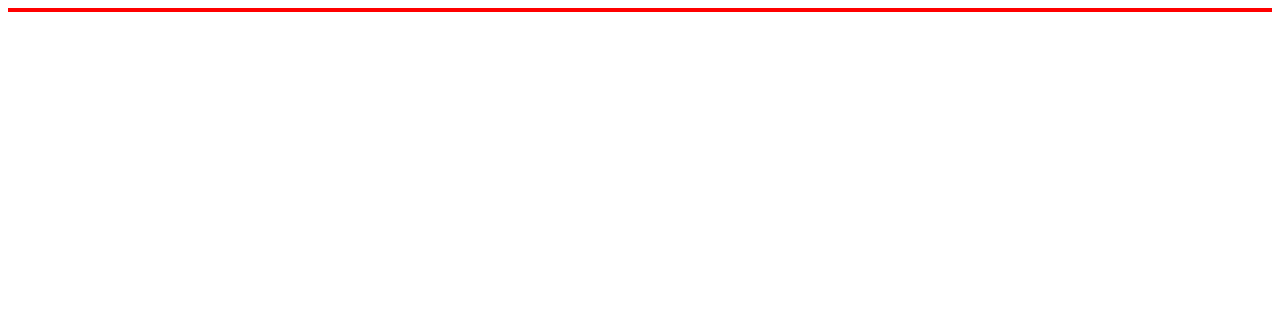
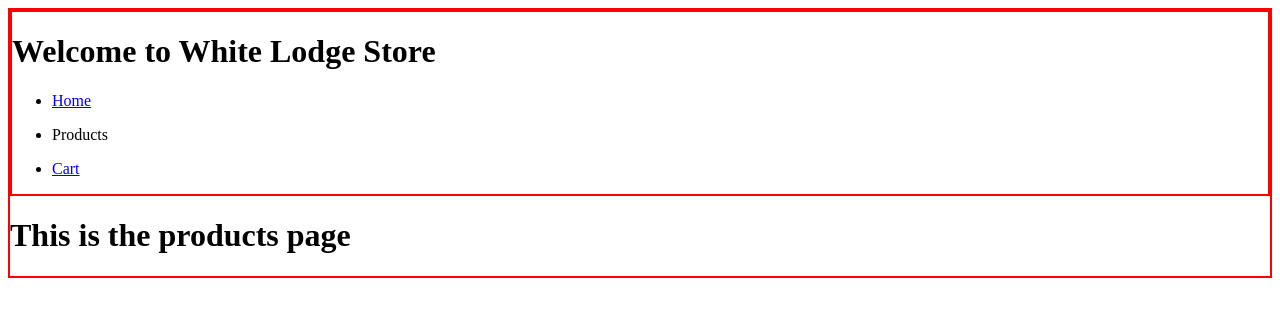
Before and after one commit to capitan-beto/shopping-cart, a React (Vite) app: page /Products in a window 1280 px wide. Before the commit this address had no page. Shown: the top 316 px of the page. Built offline with nearby package versions, Linux system fonts and the light colour scheme.

Commit message:
Change name of items section to products

```diff
--- a/src/assets/Routes.tsx
+++ b/src/assets/Routes.tsx
@@ -1,14 +1,14 @@
 import { BrowserRouter, Routes, Route } from "react-router-dom";
 import Home from "../components/Home";
-import Items from "../components/Items";
 import Cart from "../components/Cart";
+import Products from "../components/Products";
 
 const Routing = () => {
     return (
         <BrowserRouter>
             <Routes>
                 <Route path="/" element={<Home />} />
-                <Route path="/Items" element={<Items />} />
+                <Route path="/Products" element={<Products />} />
                 <Route path="/Cart" element={<Cart />} />
             </Routes>
         </BrowserRouter>
--- a/src/components/Header.tsx
+++ b/src/components/Header.tsx
@@ -12,7 +12,7 @@ const Header = () => {
                         <p>Home</p>
                     </li>
                     <li>
-                        <Link to="/Items">Items</Link>
+                        <Link to="/Products">Products</Link>
                     </li>
                     <li>
                         <Link to="/Cart">Cart</Link>
@@ -23,7 +23,7 @@ const Header = () => {
         </div>
     )
 
-    else if (location.pathname === "/Items") return (
+    else if (location.pathname === "/Products") return (
         <div>
             <h1>Welcome to White Lodge Store</h1>
             <nav>
@@ -32,7 +32,7 @@ const Header = () => {
                       <Link to="/" >Home</Link>
                     </li>
                     <li>
-                      <p>Items</p>
+                      <p>Products</p>
                     </li>
                     <li>
                         <Link to="/Cart" >Cart</Link>
@@ -51,7 +51,7 @@ const Header = () => {
                   <Link to="/" >Home</Link>
                 </li>
                 <li>
-                  <Link to="/Items" >Items</Link>
+                  <Link to="/Products" >Products</Link>
                 </li>
                 <li>
                     <p>Cart</p>
--- a/src/components/Items.tsx
+++ b/src/components/Products.tsx
@@ -1,12 +1,12 @@
 import Header from "./Header";
 
-const Items = () => {
+const Products = () => {
     return (
         <>
           <Header />
-          <h1>This is the items page</h1>
+          <h1>This is the products page</h1>
         </>
     )
 }
 
-export default Items;
+export default Products;
```
